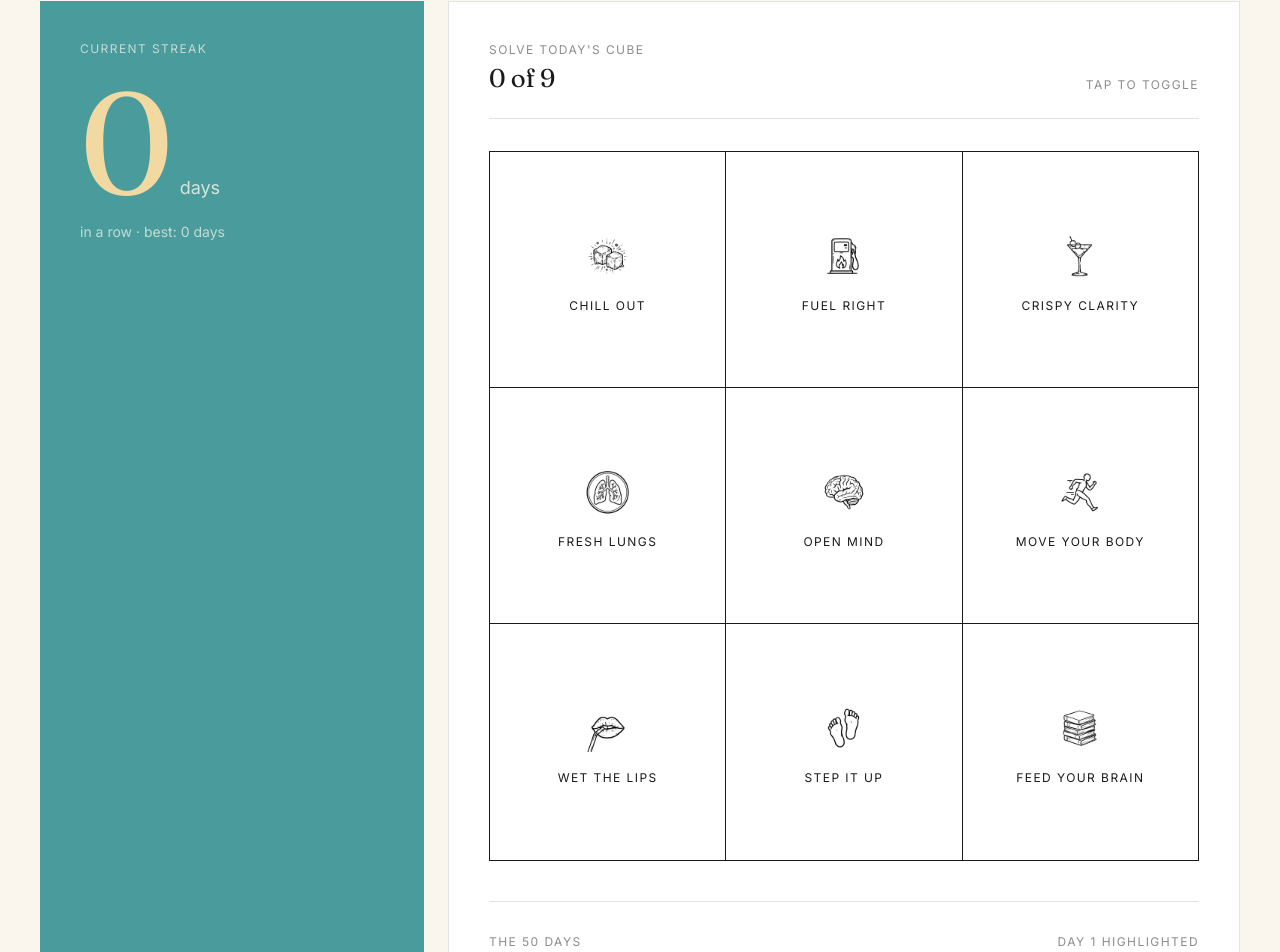
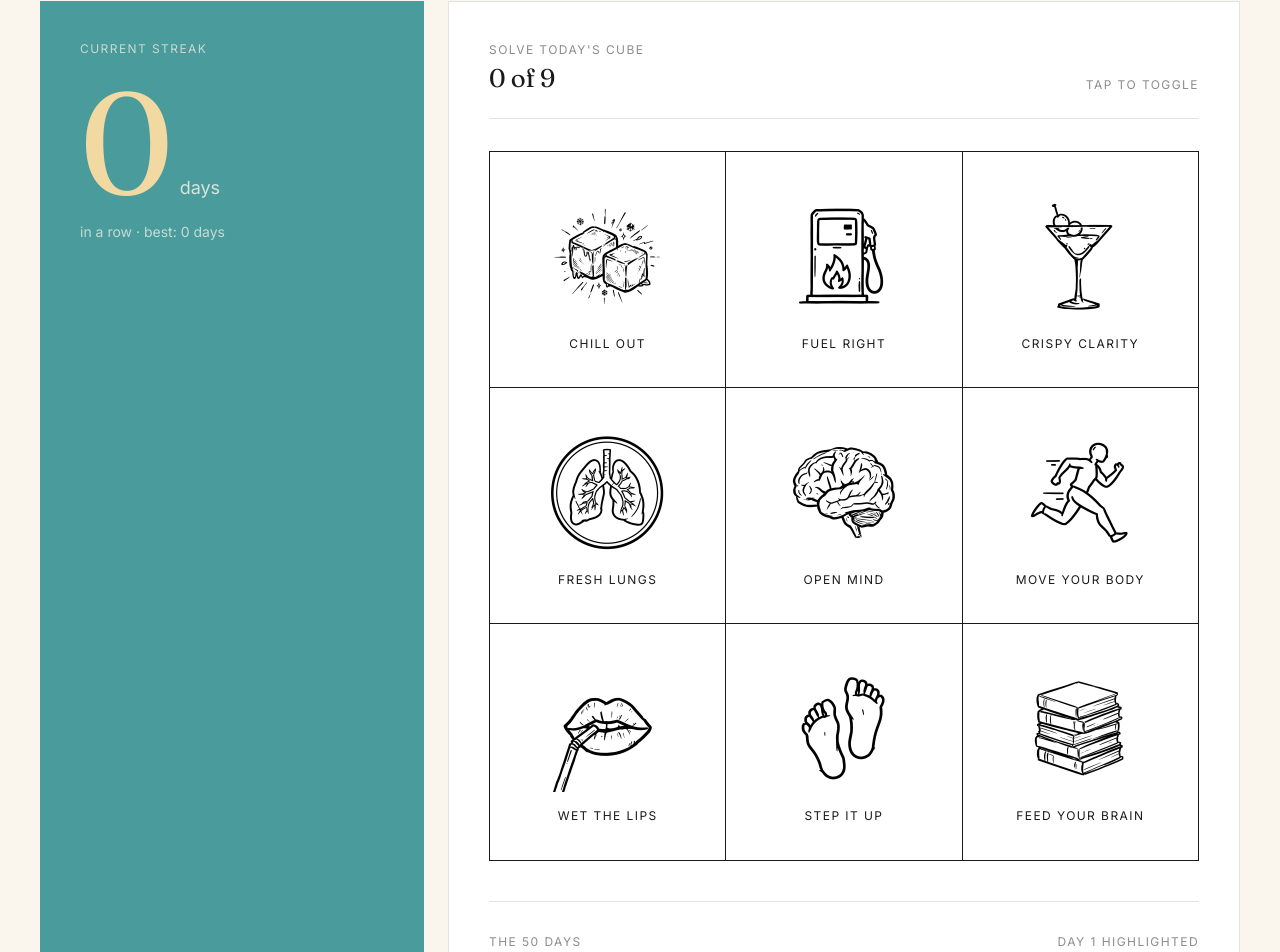
Before and after one commit to barnymurt/fit50, a Next.js app: page / in a window 1280 px wide. Shown: the part 5942-6894 px from the top of the page. Built offline with nearby package versions, Linux system fonts and the light colour scheme.

Commit message:
Dominate the 3x3 check-the-boxes with bigger icons
- Icon size in tracker cells: 48px → 128px (~2.7x larger)
- Wrapper padding: p-1.5 → p-1 so the icon takes more of the cell

The icons now fill the majority of each cube cell, making the
image the clear visual focus of the tracker.

```diff
--- a/src/components/Tracker.tsx
+++ b/src/components/Tracker.tsx
@@ -272,11 +272,11 @@ export default function Tracker() {
                     aria-label={`${habit.name}${isDone ? ' - complete' : ''}`}
                   >
                     <div
-                      className={`inline-flex p-1.5 transition-transform duration-300 group-hover:scale-105`}
+                      className={`inline-flex p-1 transition-transform duration-300 group-hover:scale-105`}
                     >
                       <HabitIcon
                         name={habit.icon}
-                        size={48}
+                        size={128}
                       />
                     </div>
                     <span className="font-body text-caption uppercase text-center leading-tight">
```
